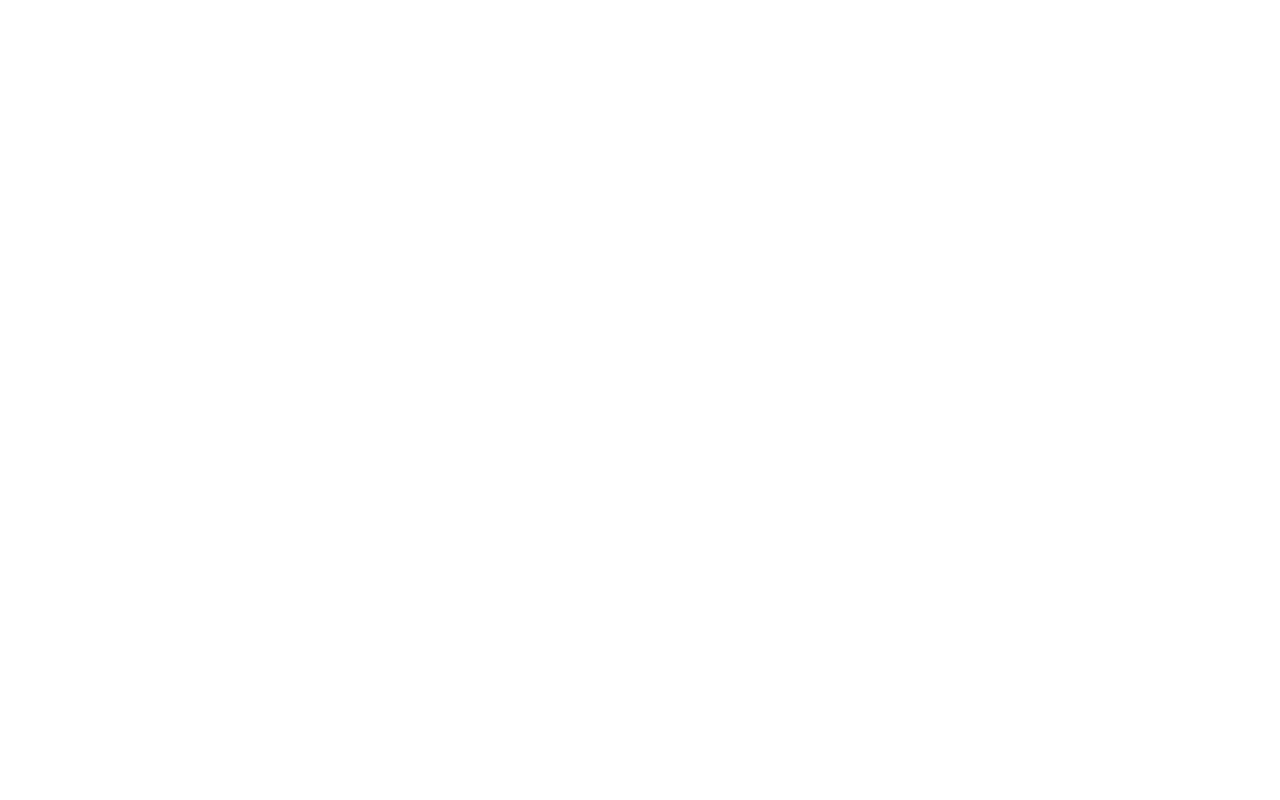
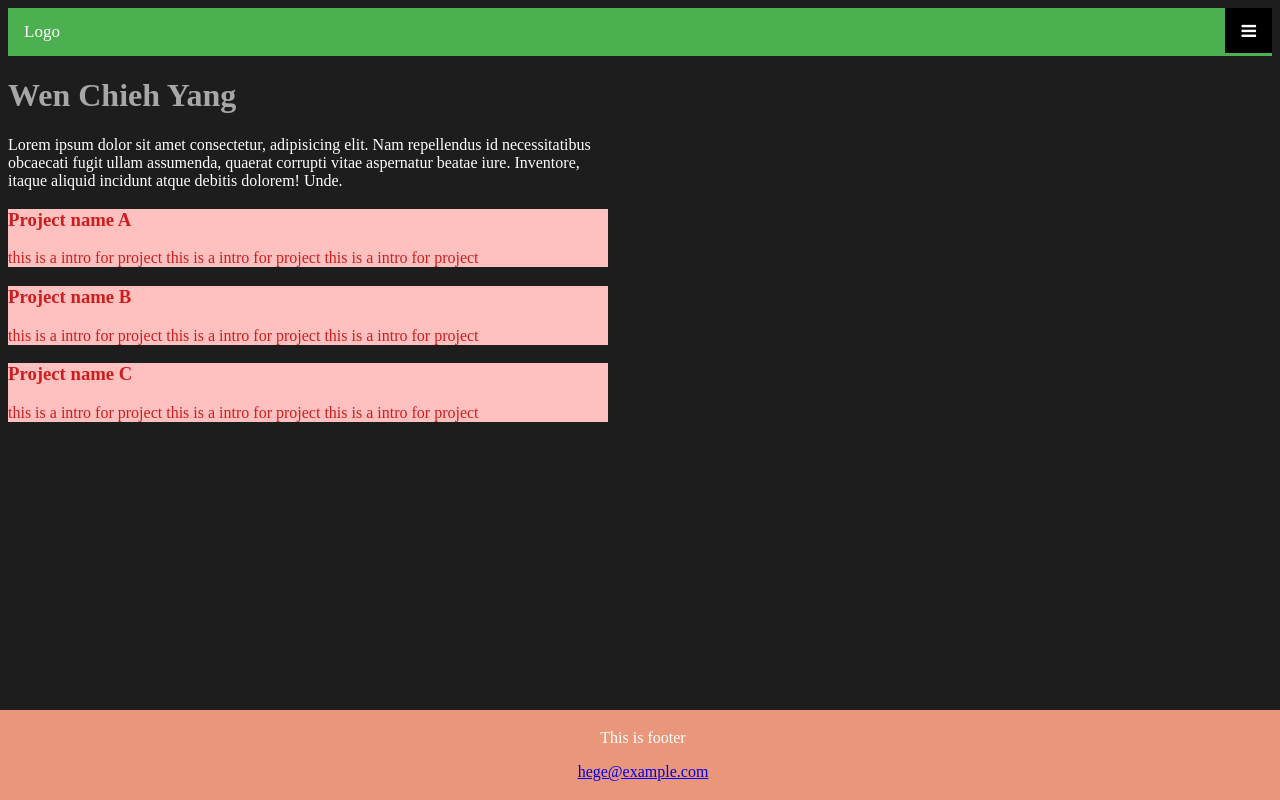
Before and after one commit to wenchiehyang/portfolio-2021, a plain HTML site: page index.html in a window 1280 px wide. Drawn offline with Linux system fonts and the light colour scheme.

Commit message:
basic layout done

```diff
--- /dev/null
+++ b/about.html
@@ -0,0 +1,7 @@
+<meta name="viewport" content="width=device-width, initial-scale=1.0">
+<link rel="stylesheet" href="css/index.css">
+<!DOCTYPE html>
+<html>
+    <p>this is about</p>
+
+<html>
--- a/css/index.css
+++ b/css/index.css
@@ -0,0 +1,85 @@
+
+
+
+body {
+    background-color: rgb(29, 29, 29);
+    color: rgb(167, 167, 167);
+  }
+p {
+    color: rgb(255, 255, 255);
+  }
+
+
+#home-intro {
+    text-align: left;
+    color: rgb(255, 255, 255);
+    max-width: 600px;
+    min-width: 100px;
+  }
+
+/*start project container*/
+.project-container {
+    background-color: rgb(255, 192, 192);
+    max-width: 600px;
+    min-width: 100px;
+  }
+h3.project-container {
+    color: rgb(203, 31, 31);
+ }
+p.project-container {
+  color: rgb(203, 31, 31);
+}
+/*end project container*/
+
+footer {
+  text-align: center;
+  padding: 3px;
+  background-color: DarkSalmon;
+  color: white;
+  position: fixed;
+  left: 0;
+  bottom: 0;
+  width: 100%;
+}
+
+/* Style the navigation menu */
+.topnav {
+  overflow: hidden;
+  background-color: #333;
+  position: relative;
+}
+
+/* Hide the links inside the navigation menu (except for logo/home) */
+.topnav #myLinks {
+  display: none;
+}
+
+/* Style navigation menu links */
+.topnav a {
+  color: white;
+  padding: 14px 16px;
+  text-decoration: none;
+  font-size: 17px;
+  display: block;
+}
+
+/* Style the hamburger menu */
+.topnav a.icon {
+  background: black;
+  display: block;
+  position: absolute;
+  right: 0;
+  top: 0;
+}
+
+/* Add a grey background color on mouse-over */
+.topnav a:hover {
+  background-color: #ddd;
+  color: black;
+}
+
+/* Style the active link (or home/logo) */
+.active {
+  background-color: #4CAF50;
+  color: white;
+}
--- a/index.html
+++ b/index.html
@@ -1 +1,58 @@
 <meta name="viewport" content="width=device-width, initial-scale=1.0">
+<link rel="stylesheet" href="css/index.css">
+<!DOCTYPE html>
+<html>
+
+<!-- start menu -->
+
+    <!-- Load an icon library to show a hamburger menu (bars) on small screens -->
+    <link rel="stylesheet" href="https://cdnjs.cloudflare.com/ajax/libs/font-awesome/4.7.0/css/font-awesome.min.css">
+
+    <!-- Top Navigation Menu -->
+    <div class="topnav">
+    <a href="#home" class="active">Logo</a>
+    <!-- Navigation links (hidden by default) -->
+    <div id="myLinks">
+        <a href="#news">News</a>
+        <a href="#contact">Contact</a>
+        <a href="#about">About</a>
+    </div>
+    <!-- "Hamburger menu" / "Bar icon" to toggle the navigation links -->
+    <a href="javascript:void(0);" class="icon" onclick="myFunction()">
+        <i class="fa fa-bars"></i>
+    </a>
+    </div>
+<!-- end menu -->
+
+
+<head>
+     <title>Wen Chieh Yang</title>
+</head>
+    <body>
+        <h1>Wen Chieh Yang</h1>
+        <p id="home-intro">Lorem ipsum dolor sit amet consectetur, adipisicing elit. Nam repellendus id necessitatibus obcaecati fugit ullam assumenda, quaerat corrupti vitae aspernatur beatae iure. Inventore, itaque aliquid incidunt atque debitis dolorem! Unde.<p>
+    </body>
+
+    <div class="project-container">
+        <h3 class="project-container">Project name A</h3>
+        <p class="project-container">this is a intro for project this is a intro for project this is a intro for project</p>
+    </div>
+
+    <div class="project-container">
+        <h3 class="project-container">Project name B</h3>
+        <p class="project-container">this is a intro for project this is a intro for project this is a intro for project</p>
+    </div>
+
+    <div class="project-container">
+        <h3 class="project-container">Project name C</h3>
+        <p class="project-container">this is a intro for project this is a intro for project this is a intro for project</p>
+    </div>
+
+
+
+    <footer>
+        <p>This is footer</p>
+        <p><a href="mailto:hege@example.com">hege@example.com</a></p>
+    </footer>
+
+</html>
```
